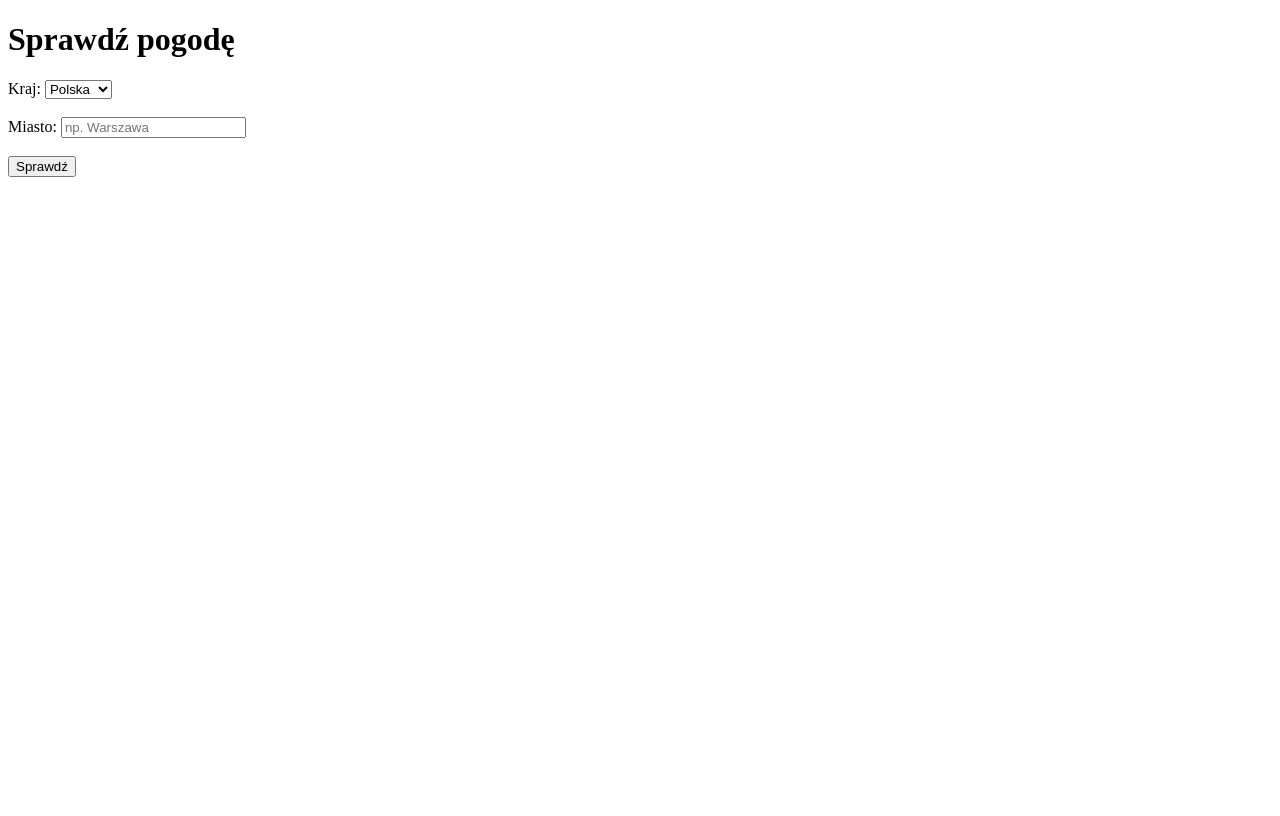
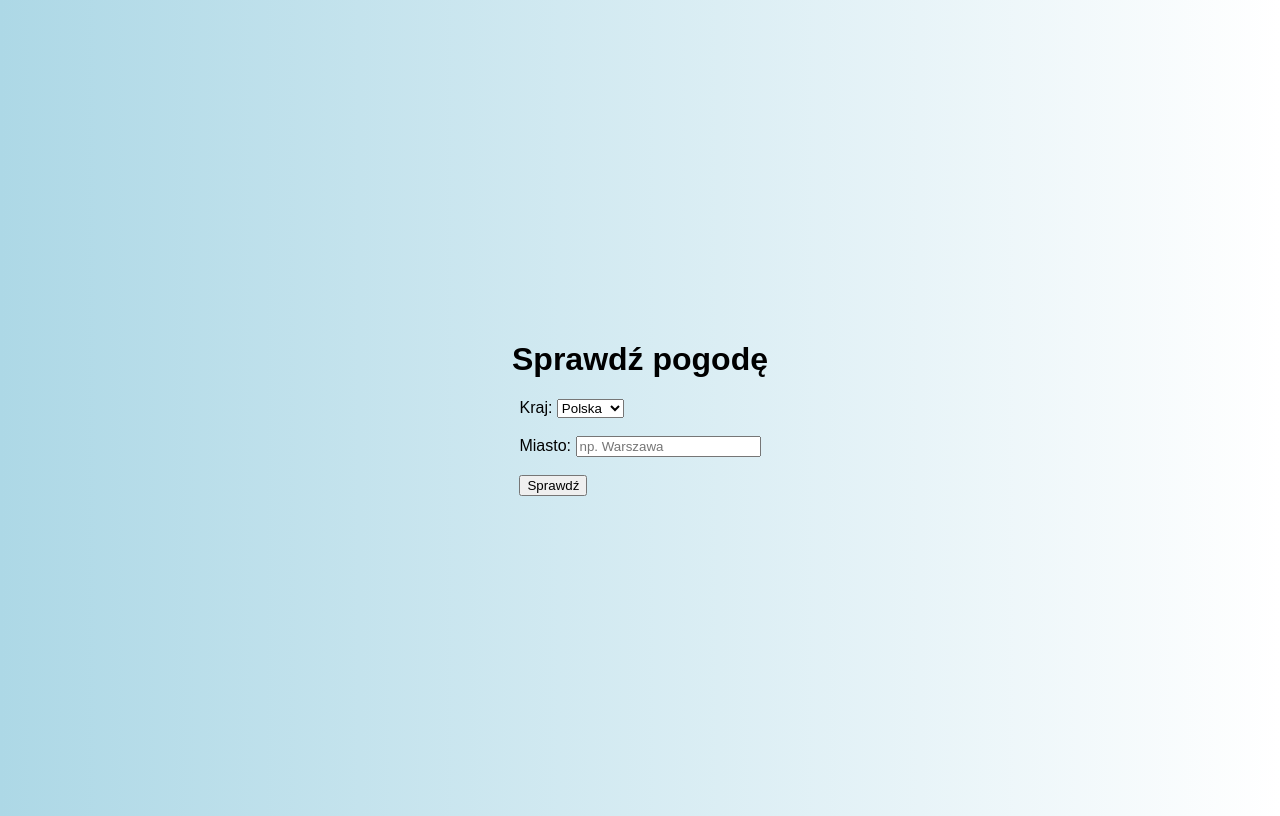
Before and after one commit to MedrekIT/cloud_ex2, a website: page public/index.html in a window 1280 px wide. Drawn offline with Linux system fonts and the light colour scheme.

Commit message:
Updated dependencies, added styleshet

```diff
--- a/app.js
+++ b/app.js
@@ -1,6 +1,6 @@
 const express = require('express')
 // Używamy fetch do pobierania danych pogodowych
-const fetch = require('node-fetch')
+const axios = require('axios')
 const path = require('path')
 // Ładujemy zmienne środowiskowe z .env
 require('dotenv').config()
@@ -31,19 +31,28 @@ app.post('/weather', async (req, res) => {
 
   try {
     // Asynchroniczne pobranie informacji o pogodzie
-    const response = await fetch(url)
-    const data = await response.json()
+    const response = await axios(url)
+    const data = await response.data
     if (data.cod !== 200) {
       return res.send(`<h2>Błąd: ${data.message}</h2>`)
     }
 
     // Wypisanie danych pogodowych
     res.send(`
+      <html lang="pl">
+      <head>
+      <meta charset="UTF-8">
+      <title>Pogoda - ${data.name}</title>
+      <link rel="stylesheet" href="/css/style.css">
+      </head>
+      <body>
       <h2>Pogoda dla: ${data.name}, ${data.sys.country}</h2>
       <p>Temperatura: ${data.main.temp} °C</p>
       <p>Wilgotność: ${data.main.humidity}%</p>
       <p>Warunki: ${data.weather[0].description}</p>
       <a href="/">Powrót</a>
+      </body>
+      </html>
     `)
   } catch (err) {
     res.send(`
--- a/package.json
+++ b/package.json
@@ -6,8 +6,8 @@
     "start": "node app.js"
   },
   "dependencies": {
+    "axios": "^1.10.0",
     "dotenv": "^16.5.0",
-    "express": "^5.1.0",
-    "node-fetch": "^3.3.2"
+    "express": "^5.1.0"
   }
 }
--- /dev/null
+++ b/public/css/style.css
@@ -0,0 +1,9 @@
+body {
+  background-image: linear-gradient(to right, lightblue, white);
+  font-family: "Poppins", sans-serif;
+  display: flex;
+  flex-direction: column;
+  height: 100vh;
+  justify-content: center;
+  align-items: center;
+}
--- a/public/index.html
+++ b/public/index.html
@@ -3,6 +3,7 @@
 <head>
   <meta charset="UTF-8">
   <title>Pogoda</title>
+  <link rel="stylesheet" type="text/css" href="/css/style.css">
 </head>
 <body>
   <h1>Sprawdź pogodę</h1>
```
Also changed, not shown: 1 other file.
